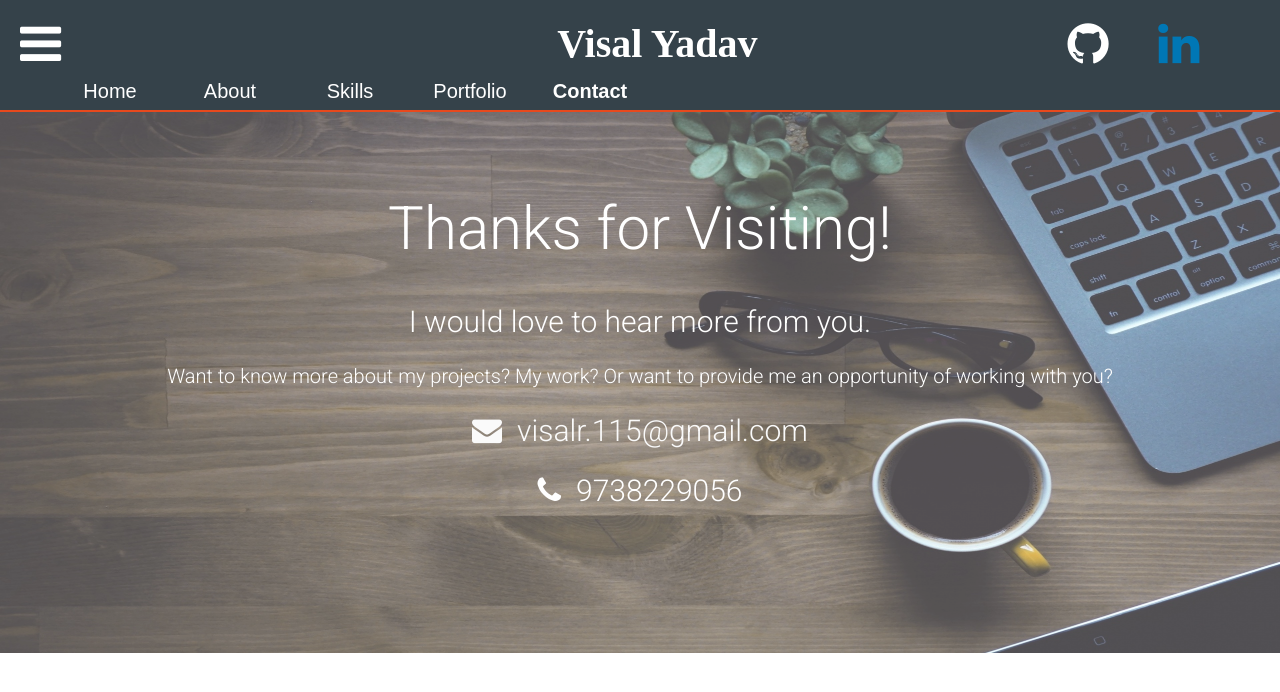
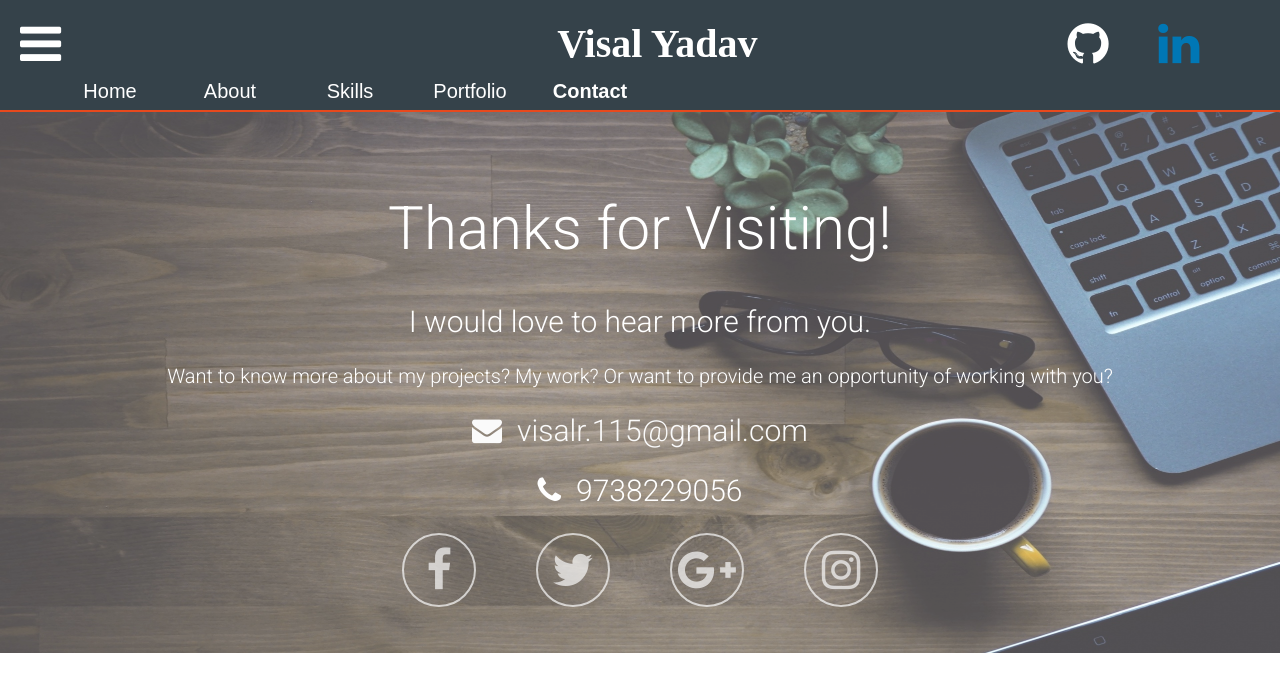
Before and after one commit to visalr115/visalyadav, a React app: page /contact in a window 1280 px wide. Shown: the top 692 px of the page. Built offline with nearby package versions, Linux system fonts and the light colour scheme; a web font is replaced by a local one.

Commit message:
added socials in contact page

```diff
--- a/package.json
+++ b/package.json
@@ -39,6 +39,7 @@
     "react-dev-utils": "^4.2.1",
     "react-dom": "^16.0.0",
     "react-router-dom": "^4.2.2",
+    "react-typist": "^2.0.4",
     "reactstrap": "^5.0.0-alpha.3",
     "style-loader": "0.19.0",
     "sw-precache-webpack-plugin": "0.11.4",
--- a/src/App.css
+++ b/src/App.css
@@ -203,3 +203,53 @@
     left: 0px;
     transition: all 200ms ease;
 }
+.hi2{
+  font-size: 30px;
+  font-family: 'Roboto', sans-serif;
+  font-weight: 300;
+  margin-top: -25px;
+}
+.fa-facebook{
+  font-size: 45px;
+  position: relative;
+  border: 2px solid #fafafa;
+  border-radius: 100%;
+  height: 70px;
+  width: 70px;
+  line-height:70px;
+  margin:0px 30px 0px 30px;
+  opacity: 0.7;
+}
+.fa-twitter{
+  font-size: 45px;
+  position: relative;
+  border: 2px solid #fafafa;
+  border-radius: 100%;
+  height: 70px;
+  width: 70px;
+  line-height:70px;
+  margin:0px 30px 0px 30px;
+  opacity: 0.7;
+}
+.fa-google-plus{
+  font-size: 45px;
+  position: relative;
+  border: 2px solid #fafafa;
+  border-radius: 100%;
+  height: 70px;
+  width: 70px;
+  line-height:70px;
+  margin:0px 30px 0px 30px;
+  opacity: 0.7;
+}
+.fa-instagram{
+  font-size: 45px;
+  position: relative;
+  border: 2px solid #fafafa;
+  border-radius: 100%;
+  height: 70px;
+  width: 70px;
+  line-height:70px;
+  margin:0px 30px 0px 30px;
+  opacity: 0.7;
+}
--- a/src/containers/Contact.js
+++ b/src/containers/Contact.js
@@ -22,6 +22,10 @@ const Contacts = () => (
         <h3>Want to know more about my projects? My work? Or want to provide me an opportunity of working with you?</h3>
         <a href="mailto:visalr.115@gmail.com"><h2><i className="fa fa-envelope" />visalr.115@gmail.com</h2></a>
         <h2><i className="fa fa-phone" />9738229056</h2>
+        <a href="https://www.facebook.com/visalyadav11"><i className="fa fa-facebook"/></a>
+        <a href="https://twitter.com/IamVisal"><i className="fa fa-twitter"/></a>
+        <a href="https://plus.google.com/113883774652218971747"><i className="fa fa-google-plus"/></a>
+        <a href="https://www.instagram.com/visalr115/"><i className="fa fa-instagram"/></a>
         </div>
         </div>
         );
--- a/src/containers/Home.js
+++ b/src/containers/Home.js
@@ -1,6 +1,8 @@
 import React from 'react';
+import Typist from 'react-typist';
 import { Link } from 'react-router-dom';
 import Header from '../component/Header';
+import '../../node_modules/react-typist/dist/Typist.css';
 import '../App.css';
 
 const Home = () => (
@@ -18,7 +20,10 @@ const Home = () => (
         <div className="container"/>
         <img className="profile" alt="" src="/image/profile.JPG"/>
         <div className="contentName">
-        <h1>Hi, I'm Visal!</h1>
+        <h1>Bonjour, I'm Visal!</h1>
+        <Typist>
+        <h2 className="hi2">Developer, Quick Learner and Innovation is my Passion.</h2>
+        </Typist>
         </div>
       </div>
 );
```
Also changed, not shown: 1 other file (tests, documents, lock files or other folders).
